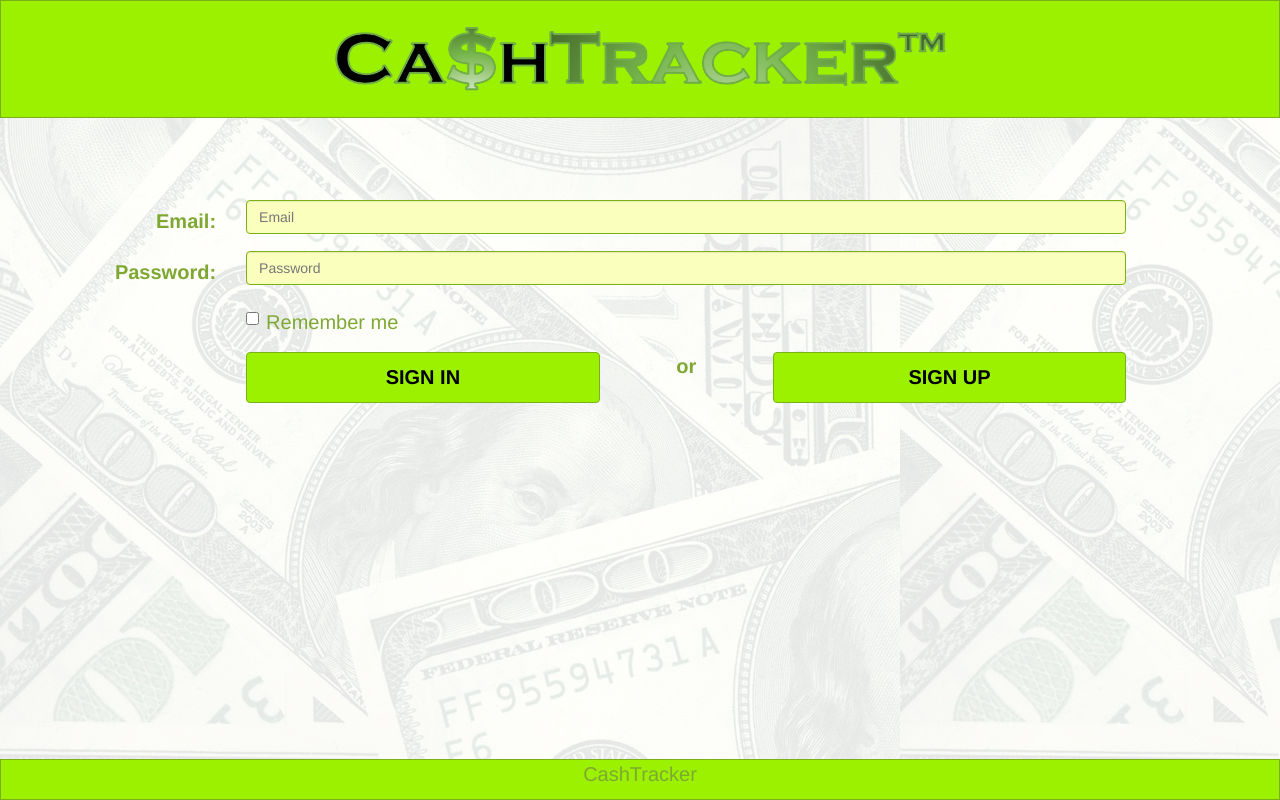
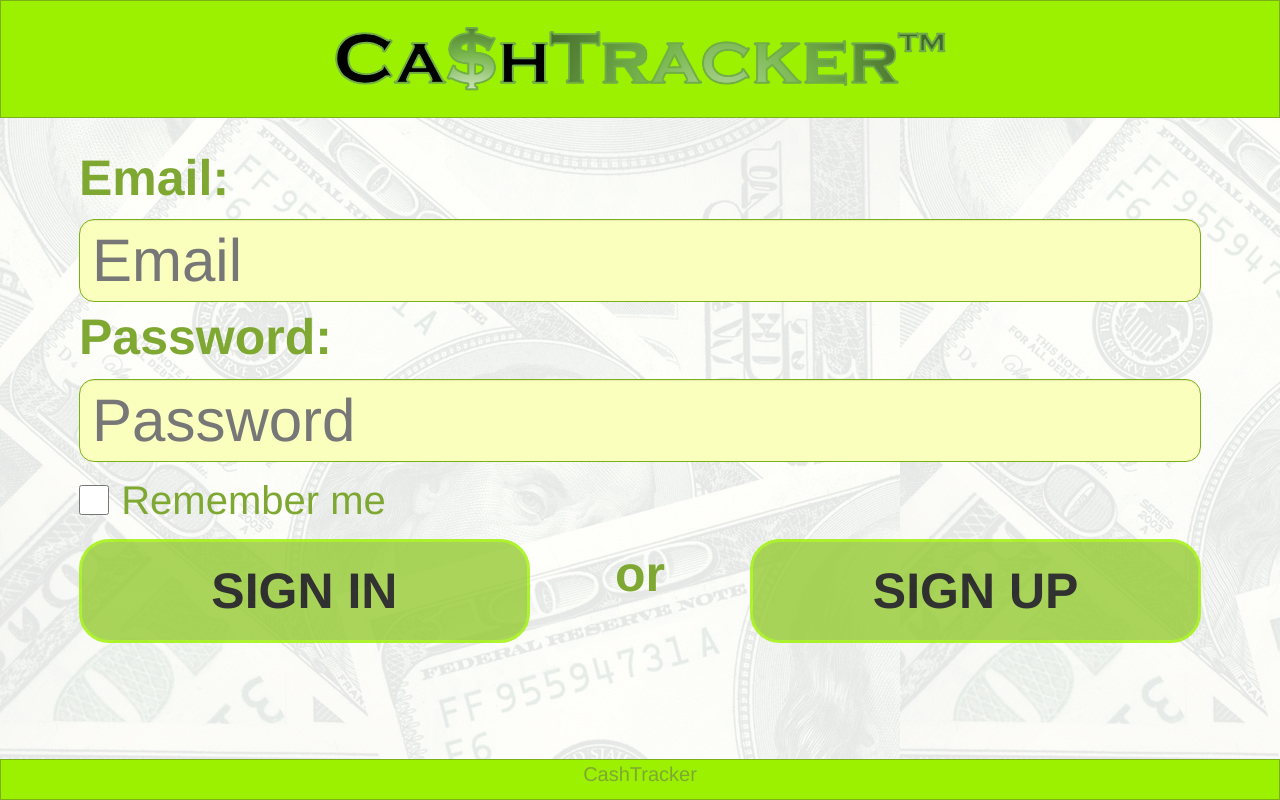
Before and after one commit to slavi104/cashtracker, a Django app: page / in a window 1280 px wide. Run offline with Django 3.2, Linux system fonts and the light colour scheme; some libraries are stand-ins or nearby versions.

Commit message:
+ finished styling in login page

```diff
--- a/app_cashtracker/static/app_cashtracker/css/style.css
+++ b/app_cashtracker/static/app_cashtracker/css/style.css
@@ -63,20 +63,23 @@ body {
 }
 
 #content {
-    padding: 5%;
-    position: fixed;
-    top: 9%;
-    padding-right: 12%;
-    padding-top: 10%;
-    width: 100%;
+  padding: 5%;
+  position: relative;
+  padding-top: 10%;
+  width: 100%;
+  max-height: 83%;
+  overflow-y: auto;
+  padding-bottom: 10%;
 }
 
 
 .action-button {
-  background: #9BF100;
-  color: black;
-  border: 1px solid #7ab118;
+  background: #95CB33;
+  color: #000000;
+  border: 3px solid #9BF100;
   font-weight: bold;
+  border-radius: 30px;
+  opacity: 0.8;
 }
 
 .action-button:hover {
@@ -100,6 +103,7 @@ a {
 
 label.general-label{
     color: #7FA833;
+    width: 100%;
 }
 
 label #header {
@@ -122,6 +126,27 @@ input {
 
 .action-button-max-width {
   width: 100%;
-  font-size: 1em;
+  font-size: 2.5em;
   padding: 3%;
 }
+
+.login-inputs {
+  font-size: 3em;
+  line-height: 20%;
+  height: 30%;
+  border-radius: 15px;
+}
+
+.login-label {
+  font-size: 2.5em;
+}
+
+.remember-me-container {
+  font-size: 2em;
+}
+
+.checkbox-general{
+  width: 30px;
+  height: 85%;
+  margin-top: -1px;
+}
--- a/app_cashtracker/templates/app_cashtracker/index.html
+++ b/app_cashtracker/templates/app_cashtracker/index.html
@@ -12,36 +12,36 @@
 {% else %}
     <p>No users are available.</p>
 {% endif %} -->
-    <form class="form-horizontal">
+    <form class="">
       <div class="form-group">
-        <label for="inputEmail3" class="col-sm-2 control-label general-label">Email:</label>
-        <div class="col-sm-10">
-          <input type="email" class="form-control" id="inputEmail3" placeholder="Email">
+        <label for="inputEmail3" class="col-sm-12 control-label general-label login-label">Email:</label>
+        <div class="col-sm-12">
+          <input type="email" class="form-control login-inputs" id="inputEmail3" placeholder="Email">
         </div>
       </div>
       <div class="form-group">
-        <label for="inputPassword3" class="col-sm-2 control-label general-label">Password:</label>
-        <div class="col-sm-10">
-          <input type="password" class="form-control" id="inputPassword3" placeholder="Password">
+        <label for="inputPassword3" class="col-sm-12 control-label general-label login-label">Password:</label>
+        <div class="col-sm-12">
+          <input type="password" class="form-control login-inputs" id="inputPassword3" placeholder="Password">
         </div>
       </div>
       <div class="form-group">
-        <div class="col-sm-offset-2 col-sm-10">
+        <div class="col-sm-12">
           <div class="checkbox">
-            <label class="general-label">
-              <input type="checkbox"> Remember me
+            <label class="general-label login-label remember-me-container">
+              <input class="checkbox-general" type="checkbox">&nbsp; Remember me
             </label>
           </div>
         </div>
       </div>
       <div class="form-group">
-        <div class="col-sm-offset-2 col-sm-10">
+        <div class="col-sm-12">
           <div class="row-fluid">
             <span class="span5">
               <button type="submit" class="btn btn-default action-button action-button-max-width">SIGN IN</button>
             </span>
             <span class="span2 center-text">
-              <label class="general-label">or</label>
+              <label class="general-label login-label">or</label>
             </span>
             <span class="span5">
               <button type="submit" class="btn btn-default action-button action-button-max-width">SIGN UP</button>
```
